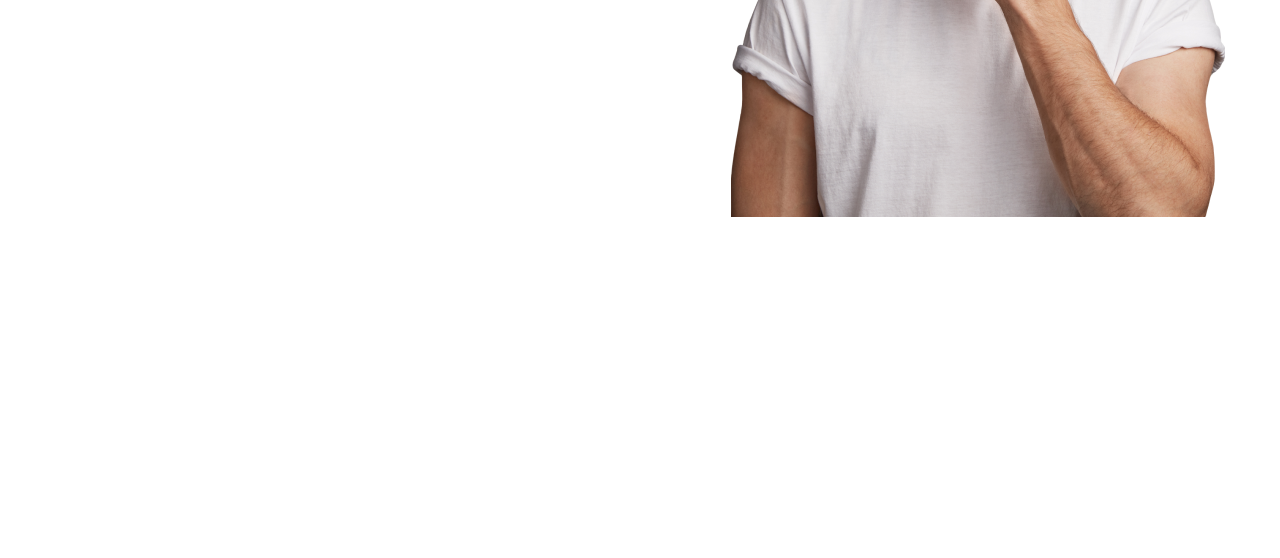
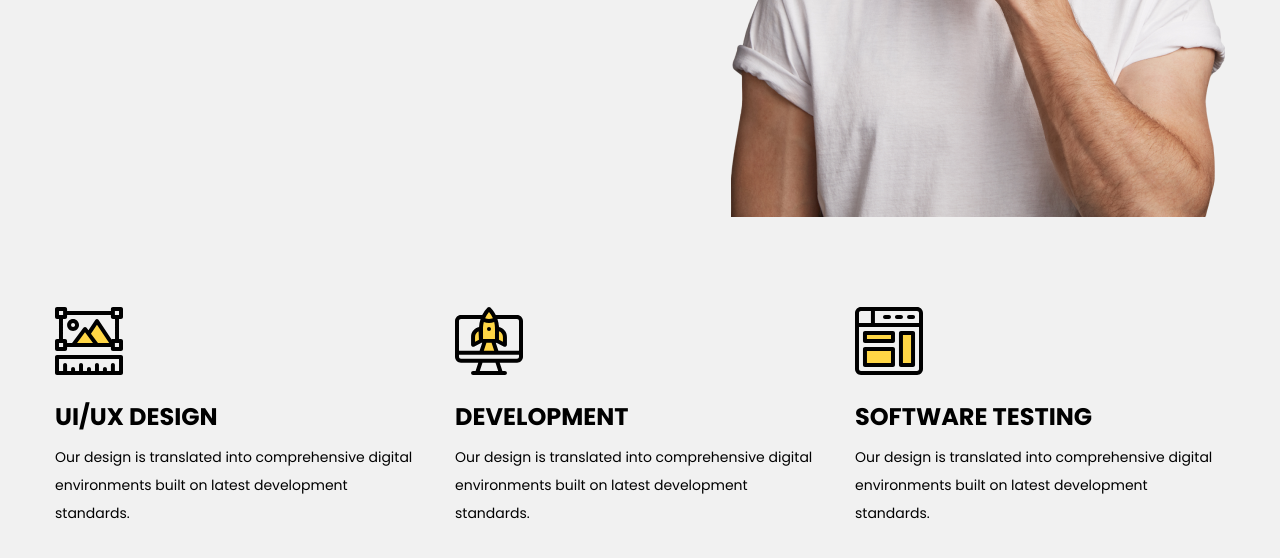
Before and after one commit to RudychikFedorV/Kelvin-Gulp, a website: page src/html/index.html in a window 1280 px wide. Shown: the part 550-1108 px from the top of the page. Before the commit the page ends 800 px from the top, so only its background shows below. Drawn offline with nearby package versions, Linux system fonts and the light colour scheme; files that its build step writes are made by us from their sources; files whose address does not match are found by name.

Commit message:
services

```diff
--- /dev/null
+++ b/src/html/blocks/services.html
@@ -0,0 +1,20 @@
+<section class="services">
+    <div class="services-block" data-aos="fade-down">
+        <img src="../img/services/01.svg" alt="Services" class="services-block__img">
+        <h1 class="services-block__title">UI/UX Design</h1>
+        <p class="services-block__desc">Our design is translated into comprehensive digital environments built on latest
+            development standards.</p>
+    </div>
+    <div class="services-block" data-aos="fade-down">
+        <img src="../img/services/02.svg" alt="Services" class="services-block__img">
+        <h1 class="services-block__title">Development</h1>
+        <p class="services-block__desc">Our design is translated into comprehensive digital environments built on latest
+            development standards.</p>
+    </div>
+    <div class="services-block" data-aos="fade-down">
+        <img src="../img/services/03.svg" alt="Services"  class="services-block__img">
+        <h1 class="services-block__title">software testing</h1>
+        <p class="services-block__desc">Our design is translated into comprehensive digital environments built on latest
+            development standards.</p>
+    </div>
+</section>
--- a/src/html/index.html
+++ b/src/html/index.html
@@ -21,6 +21,7 @@
 		<div class="container">
 			@@include('blocks/header.html')
 			@@include('blocks/welcome.html')
+			@@include('blocks/services.html')
 			<!-- @@include('blocks/footer.html') -->
 		</div>
 	</div>
--- /dev/null
+++ b/src/scss/components/_services.scss
@@ -0,0 +1,30 @@
+.services {
+  padding: 90px 0;
+  @include flex-spaceBetween-center;
+  gap: 20px;
+  @include tablet-small {
+    flex-direction: column;
+    align-items: flex-start;
+    row-gap: 60px;
+  }
+  &-block {
+    max-width: 370px;
+    &__img {
+      margin-bottom: 30px;
+      cursor: pointer;
+      transition: var(--transition);
+      &:hover {
+        scale: 1.05;
+      }
+    }
+    &__title {
+      font: var(--txt-600-24-ff);
+      text-transform: uppercase;
+      color: var(--c-color-black);
+    }
+    &__desc {
+      font: var(--txt-400-14-ff);
+      color: var(--c-color-black);
+    }
+  }
+}
--- a/src/scss/layout/_base.scss
+++ b/src/scss/layout/_base.scss
@@ -7,10 +7,10 @@ body {
   font-family: var(--ff);
   scroll-behavior: smooth;
 }
-
 .wrapper {
   max-width: 1600px;
   margin-inline: 0 auto;
+  background: var(--c-background-wrapper);
 }
 .container {
   max-width: 1230px;
--- a/src/scss/main.scss
+++ b/src/scss/main.scss
@@ -9,6 +9,7 @@
 
 @import 'components/header';
 @import 'components/welcome';
+@import 'components/services';
 @import 'components/footer';
 
 
--- a/src/scss/utils/_mixins.scss
+++ b/src/scss/utils/_mixins.scss
@@ -67,5 +67,5 @@ $mobile-small: 480px;
   display: block;
   position: absolute;
   border-radius: 50%;
-  z-index: -1;
+  z-index: 0;
 }
--- a/src/scss/utils/_vars.scss
+++ b/src/scss/utils/_vars.scss
@@ -7,6 +7,7 @@
   --txt-600-44-ff: normal 600 44px / 100% var(--ff);
   --txt-600-34-ff: normal 600 34px / 100% var(--ff);
   --txt-600-28-ff: normal 600 28px / 100% var(--ff);
+  --txt-600-24-ff: normal 600 24px / 100% var(--ff);
 
   --txt-500-14-ff: normal 500 14px / 100% var(--ff);
 
@@ -16,7 +17,7 @@
   --c-color-black: #000;
   --c-color-active: #606060;
   --c-color-close: #828282;
-
+  --c-background-wrapper: #f1f1f1;
   --c-color-before: #fda300;
   --c-background-backdrop: rgba(0, 0, 0, 0.6);
 }
```
Also changed, not shown: docs/index.html (+1 -1 lines), src/html/blocks/welcome.html (+0 -2 lines), build/css/main.css, build/index.html, docs/css/main.css.
